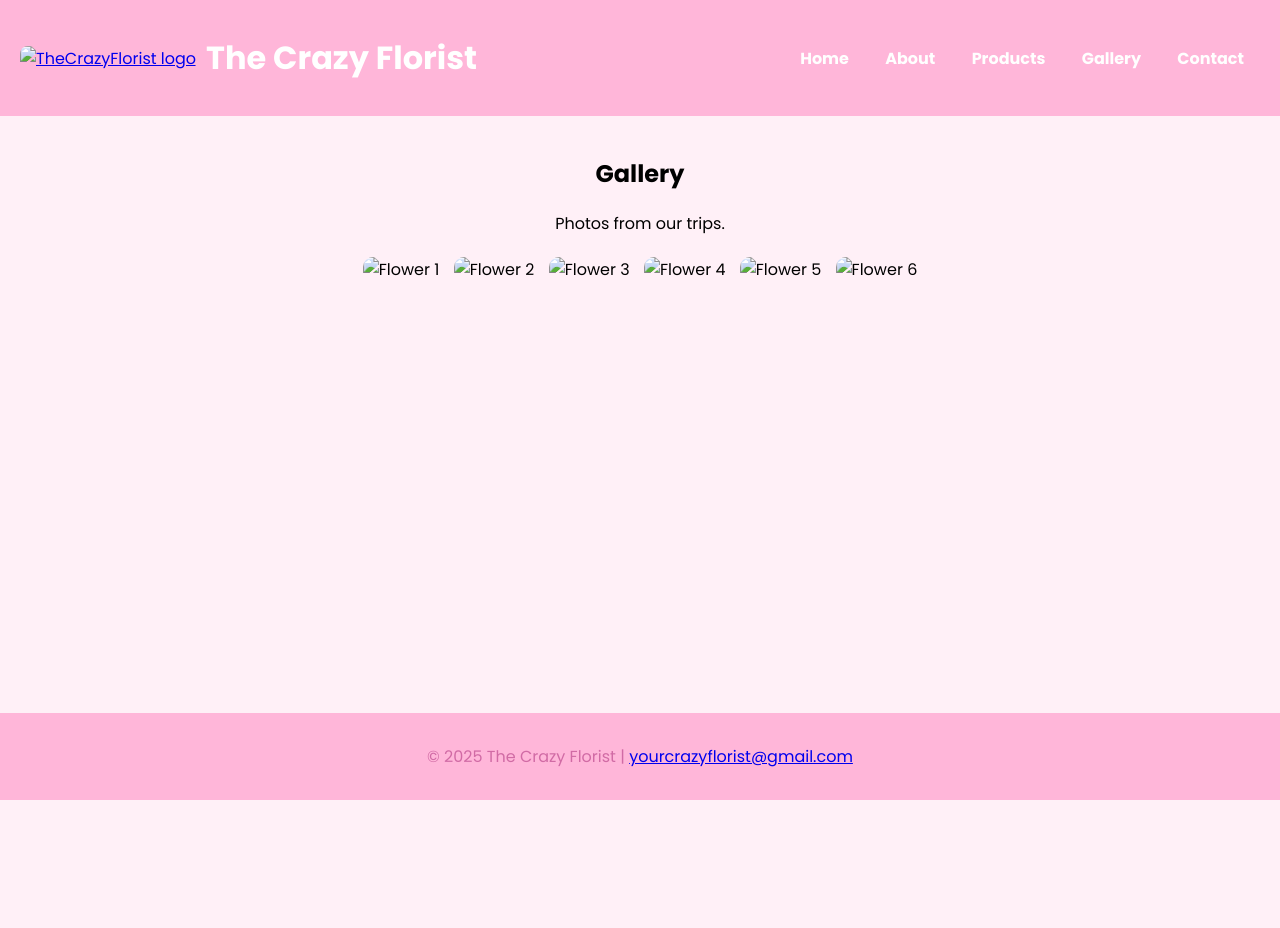
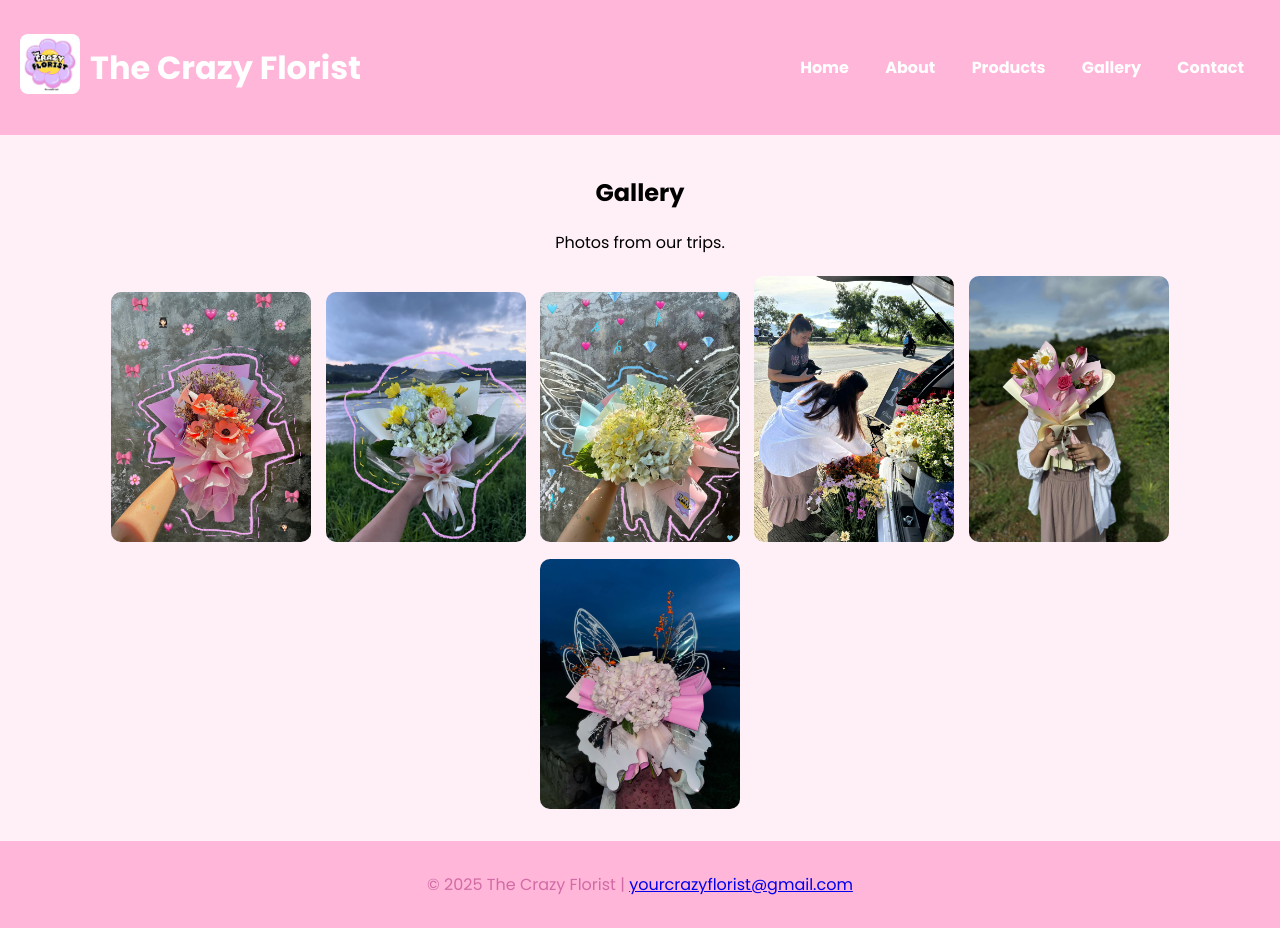
Before and after one commit to ajchive/The-Crazy-Florist, a plain HTML site: page gallery.html in a window 1280 px wide. Before the commit the page ends 800 px from the top, so only its background shows below. Drawn offline with Linux system fonts and the light colour scheme.

Commit message:
Update gallery.html

```diff
--- a/gallery.html
+++ b/gallery.html
@@ -12,7 +12,7 @@
     <div class="inner">
       <div class="brand">
       <a href="index.html">
-        <img src="images\tcf-logo.jpg" alt="TheCrazyFlorist logo" class="logo">
+        <img src="tcf-logo.jpg" alt="TheCrazyFlorist logo" class="logo">
       </a>
 
       <h1>The Crazy Florist</h1>
@@ -32,12 +32,12 @@
     <h2>Gallery</h2>
     <p>Photos from our trips.</p>
     <div class="gallery">
-      <img src="images\f (1).jpg" alt="Flower 1">
-      <img src="images\f (2).jpg" alt="Flower 2">
-      <img src="images\f (18).jpg" alt="Flower 3">
-      <img src="images\f (28).jpg" alt="Flower 4">
-      <img src="images\f (29).jpg" alt="Flower 5">
-      <img src="images\f (16).jpg" alt="Flower 6">
+      <img src="f (1).jpg" alt="Flower 1">
+      <img src="f (2).jpg" alt="Flower 2">
+      <img src="f (18).jpg" alt="Flower 3">
+      <img src="f (28).jpg" alt="Flower 4">
+      <img src="f (29).jpg" alt="Flower 5">
+      <img src="f (16).jpg" alt="Flower 6">
     </div>
   </section>
 </main>
```
